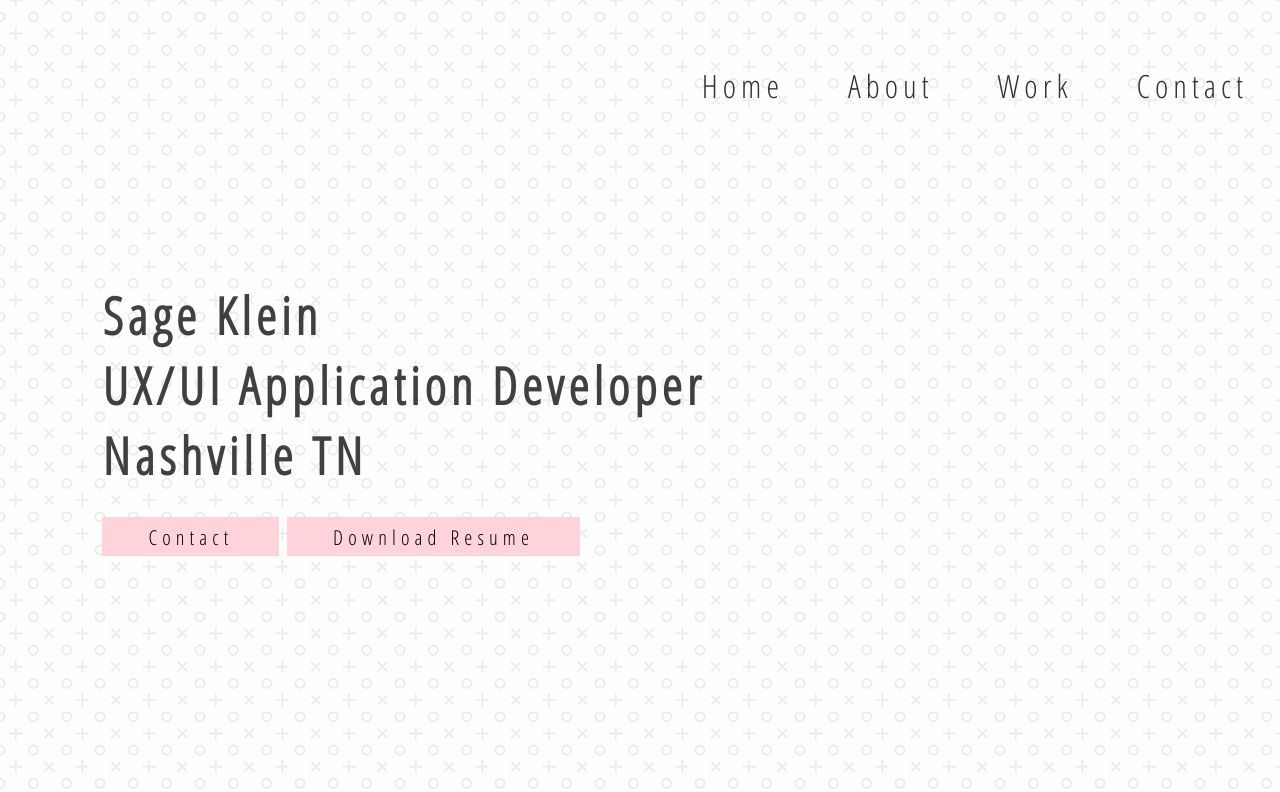
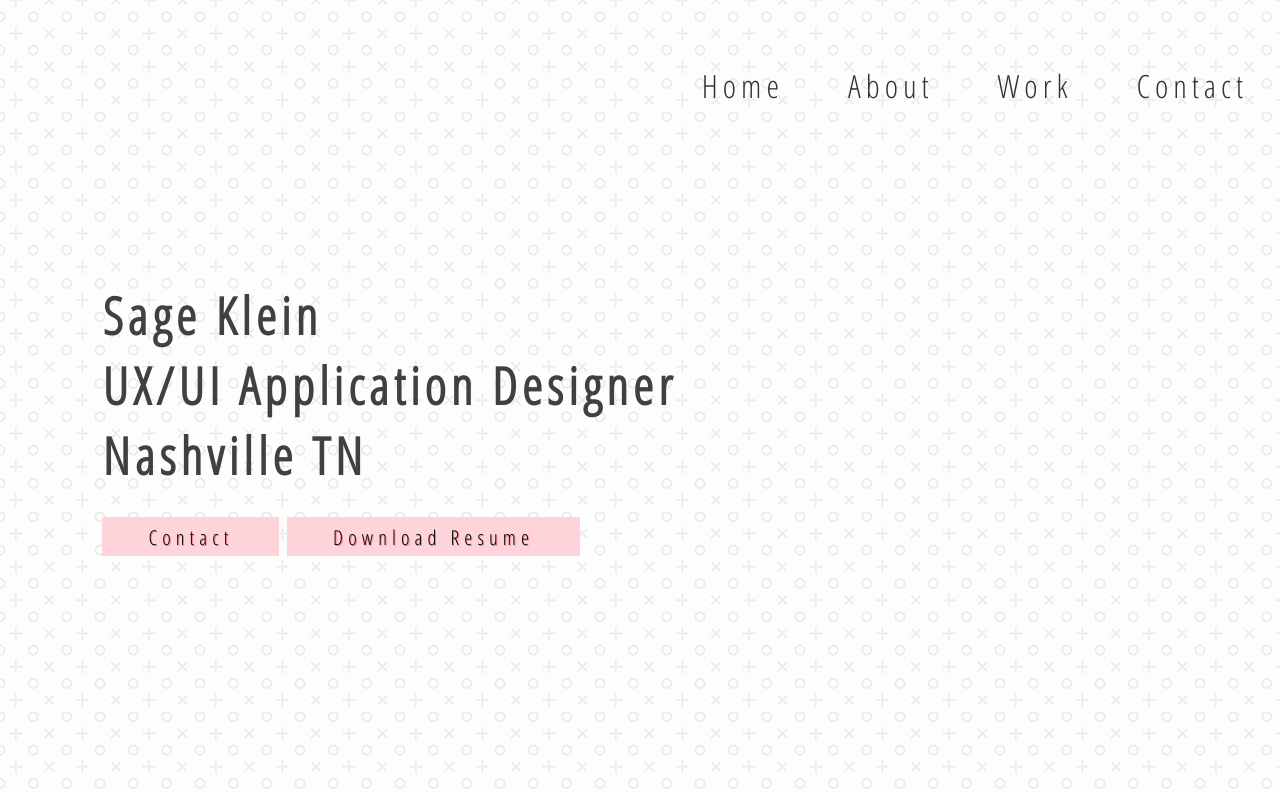
Before and after one commit to sageklein/sageklein.github.io, a React (Create React App) app: page / in a window 1280 px wide. Shown: the top 792 px of the page. Built offline with nearby package versions, Linux system fonts and the light colour scheme.

Commit message:
changed developer to designer

```diff
--- a/src/App.css
+++ b/src/App.css
@@ -38,6 +38,7 @@ h2{
 }
 .header-title button{
   background: #FFD3DA;
+  text-shadow: 1px 1px rgb(245, 128, 147);
   border: 0px;
   font-size: .5em;
   color: black;
@@ -140,7 +141,7 @@ li .link:hover{
   flex-wrap: wrap;
   font-family: 'oswald';
   font-size: 1.5em;
-  width: 65em;
+  width: 60em;
   display: inline-block;
   position: relative;
   padding-top: 2.5em;
--- a/src/Data.js
+++ b/src/Data.js
@@ -17,7 +17,7 @@ export default {
 		//Line 1 For Header
 		"Sage Klein",
 		//Line 2 For Header
-		"UX/UI Application Developer",
+		"UX/UI Application Designer",
 		//Line 3 For Header
 		"Nashville TN"
 	],
```
